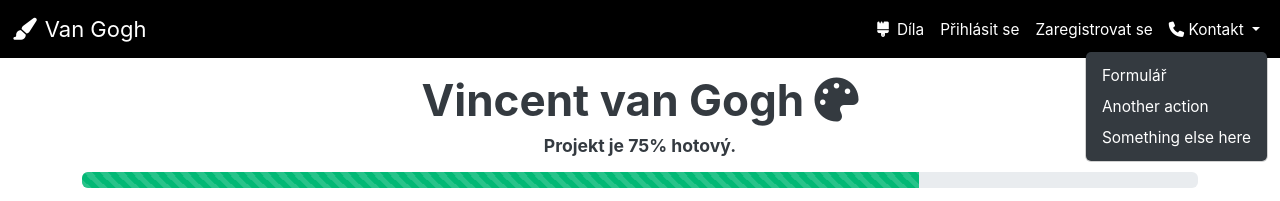
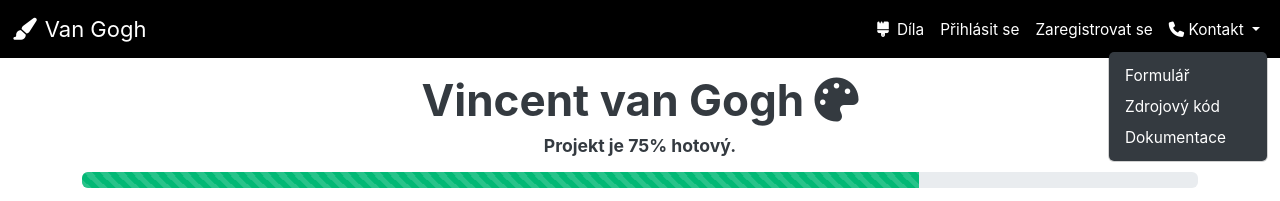
Before and after one commit to OndrejTo/finalProjectWeb, a website: page index.html in a window 1280 px wide. Both pictures are taken after a click on the button "Kontakt". Shown: the top 201 px of the page. Drawn offline with nearby package versions, Linux system fonts and the light colour scheme; grey boxes are pictures that could not be loaded.

Commit message:
dokumentace pdf, uprava navbaru

```diff
--- a/index.html
+++ b/index.html
@@ -79,13 +79,13 @@
                   <a class="dropdown-item text-white" href="form.html">Formulář</a>
                 </li>
                 <li>
-                  <a class="dropdown-item text-white" href="#"
-                    >Another action</a
+                  <a class="dropdown-item text-white" href="https://github.com/OndrejTo/finalProjectWeb"
+                    >Zdrojový kód</a
                   >
                 </li>
                 <li>
-                  <a class="dropdown-item text-white" href="#"
-                    >Something else here</a
+                  <a class="dropdown-item text-white" href="Dokumentace.pdf"
+                    >Dokumentace</a
                   >
                 </li>
               </ul>
```
Also changed, not shown: form.html (+4 -4 lines), login.html (+4 -4 lines), register.html (+4 -4 lines), works.html (+4 -4 lines), 2 other files.
